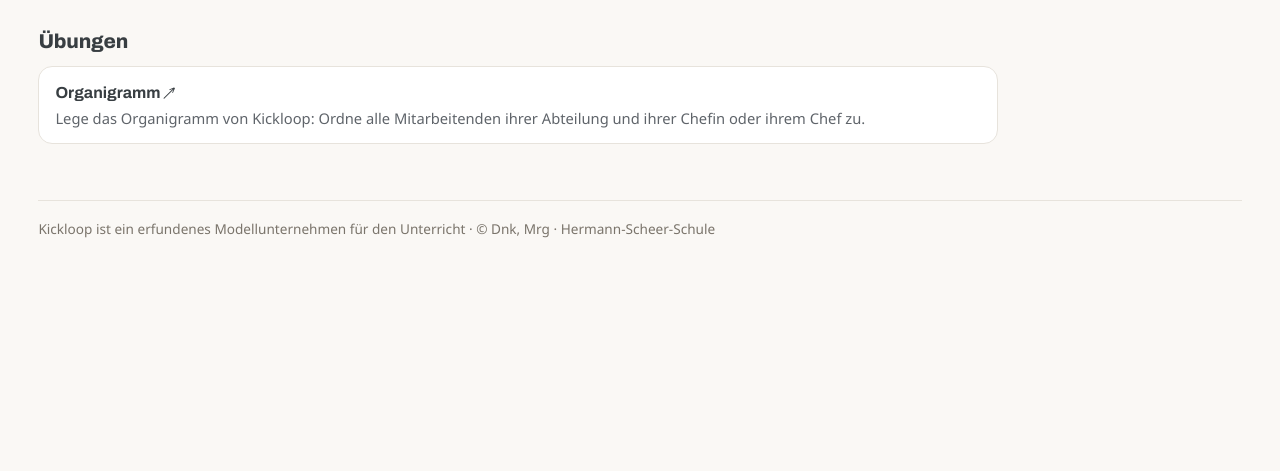
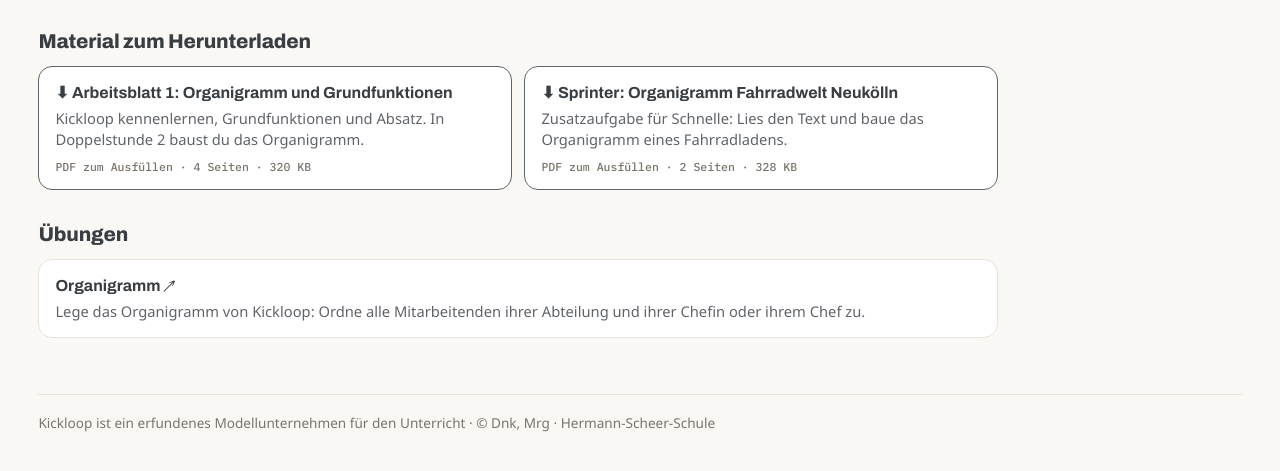
Before and after one commit to KMrg1390/Kickloop, a plain HTML site: page lf2/organigramm.html in a window 1280 px wide. Shown: the part 249-720 px from the top of the page. Drawn offline with Linux system fonts and the light colour scheme; a web font is replaced by a local one.

Commit message:
LF 2 Organigramm: Arbeitsblatt 1 und Sprinter Fahrradwelt als Download
Die beiden digitalen Arbeitsblätter aus Ordner 02 (ausfüllbare PDF, ohne fobizz)
in lf2/dateien; Kacheln unter „Material zum Herunterladen“ auf der Seite Organigramm.

Co-Authored-By: Claude Opus 5.5 <noreply@anthropic.com>

```diff
--- a/lf2/organigramm.html
+++ b/lf2/organigramm.html
@@ -13,6 +13,11 @@
   <span class="eyebrow">Arbeitsbereich · Lernfeld 2</span>
   <h1>Organigramm</h1>
   <p class="lead">Wie ist Kickloop aufgebaut? Wer leitet welche Abteilung und wer berichtet an wen?</p>
+  <h2>Material zum Herunterladen</h2>
+  <div class="ulist">
+    <a class="ucard dl" href="/lf2/dateien/Kickloop_Organigramm_und_Grundfunktionen.pdf" download><b>⬇ Arbeitsblatt 1: Organigramm und Grundfunktionen</b><span>Kickloop kennenlernen, Grundfunktionen und Absatz. In Doppelstunde 2 baust du das Organigramm.</span><span class="meta">PDF zum Ausfüllen · 4 Seiten · 320 KB</span></a>
+    <a class="ucard dl" href="/lf2/dateien/Kickloop_Sprinter_Organigramm_Fahrradwelt.pdf" download><b>⬇ Sprinter: Organigramm Fahrradwelt Neukölln</b><span>Zusatzaufgabe für Schnelle: Lies den Text und baue das Organigramm eines Fahrradladens.</span><span class="meta">PDF zum Ausfüllen · 2 Seiten · 328 KB</span></a>
+  </div>
   <h2>Übungen</h2>
   <div class="ulist">
     <a class="ucard" href="/#organigramm" target="_blank" rel="noopener"><b>Organigramm ↗</b><span>Lege das Organigramm von Kickloop: Ordne alle Mitarbeitenden ihrer Abteilung und ihrer Chefin oder ihrem Chef zu.</span></a>
```
Also changed, not shown: 2 other files.
